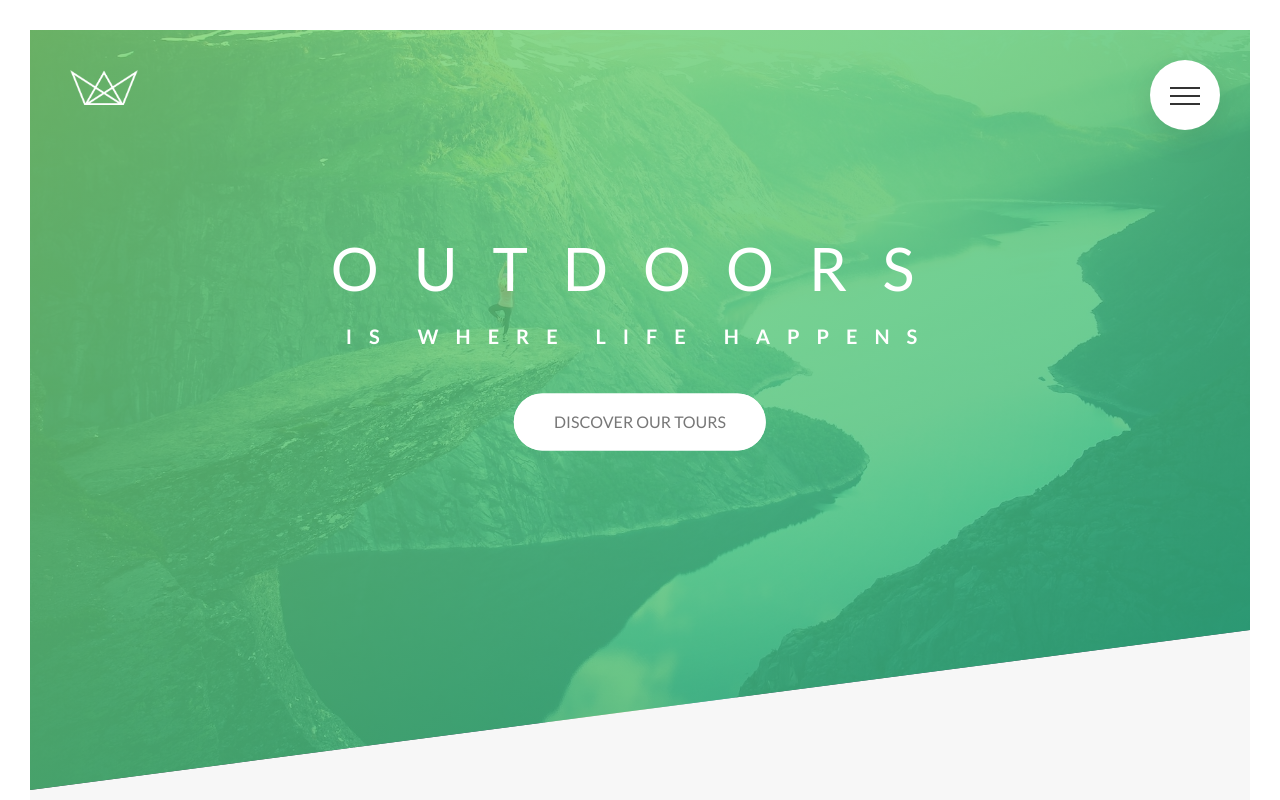
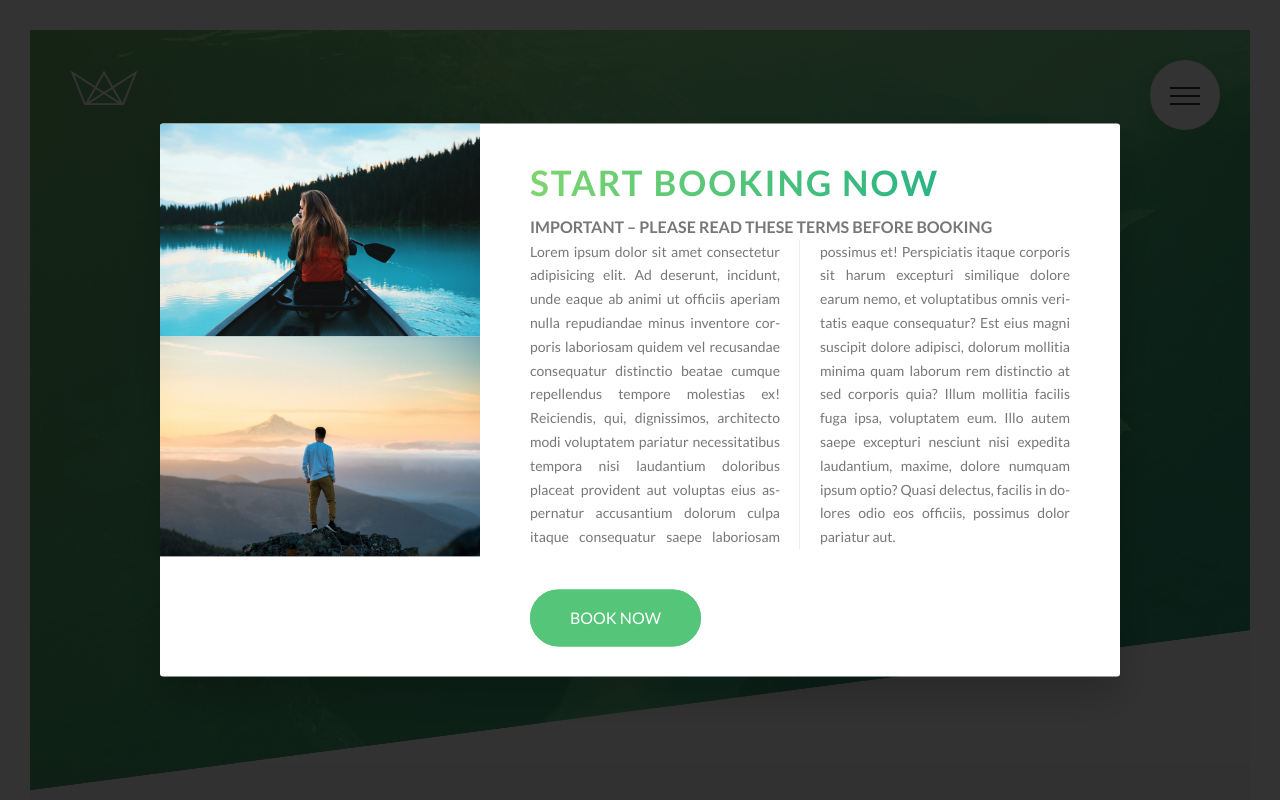
Before and after one commit to ebokes/advanced_css_course, a website: page index.html in a window 1280 px wide. Shown: the top 800 px of the page. Drawn offline with Linux system fonts and the light colour scheme.

Commit message:
Building a Pure CSS Popup - Part 1

```diff
--- a/index.html
+++ b/index.html
@@ -337,6 +337,32 @@
             </div>
         </div>
     </footer>
+    <div class="popup">
+        <div class="popup__content">
+            <div class="popup__left">
+                <img src="img/nat-8.jpg" alt="Tour photo" class="popup__img">
+                <img src="img/nat-9.jpg" alt="Tour photo" class="popup__img">
+            </div>
+            <div class="popup__right">
+                <h2 class="heading-secondary .u-margin-bottom-small">Start booking now</h2>
+                <h3 class="heading-tertiary .u-margin-bottom-small">Important &ndash; Please read these terms before
+                    booking</h3>
+                <p class="popup__text">
+                    Lorem ipsum dolor sit amet consectetur adipisicing elit. Ad deserunt, incidunt, unde eaque ab animi
+                    ut officiis aperiam nulla repudiandae minus inventore corporis laboriosam quidem vel recusandae
+                    consequatur distinctio beatae cumque repellendus tempore molestias ex! Reiciendis, qui, dignissimos,
+                    architecto modi voluptatem pariatur necessitatibus tempora nisi laudantium doloribus placeat
+                    provident aut voluptas eius aspernatur accusantium dolorum culpa itaque consequatur saepe laboriosam
+                    possimus et! Perspiciatis itaque corporis sit harum excepturi similique dolore earum nemo, et
+                    voluptatibus omnis veritatis eaque consequatur? Est eius magni suscipit dolore adipisci, dolorum
+                    mollitia minima quam laborum rem distinctio at sed corporis quia? Illum mollitia facilis fuga ipsa,
+                    voluptatem eum. Illo autem saepe excepturi nesciunt nisi expedita laudantium, maxime, dolore numquam
+                    ipsum optio? Quasi delectus, facilis in dolores odio eos officiis, possimus dolor pariatur aut.
+                </p>
+                <a href="#" class="btn btn--green">Book now</a>
+            </div>
+        </div>
+    </div>
 
     <!-- <section class="grid-test">
         <div class="row">
--- /dev/null
+++ b/sass/components/_popup.scss
@@ -0,0 +1,56 @@
+.popup{
+    background-color: rgba($color-black, .8);
+    position: fixed;
+    width: 100%;
+    height: 100vh;
+    top:0;
+    left:0;
+    z-index: 9100;
+
+    &__content{
+        @include center-hor-vert;
+        width: 75%;
+        background-color: $color-white;
+        box-shadow: 0 2rem 4rem rgba($color-black, .2);
+        border-radius: 3px;
+        display: table;
+        overflow: hidden;
+    }
+
+    &__left{
+        width: 33.33333333%;
+        display: table-cell;
+    }
+
+    &__right{
+        width: 66.66666667%;
+        display: table-cell;
+        vertical-align: middle;
+        padding: 3rem 5rem;
+    }
+
+    &__img{
+        display:block;
+        width:100%;
+    }
+
+    &__text{
+        text-align:justify;
+        font-size: 1.4rem;
+        margin-bottom: 4rem;
+
+        -moz-column-count: 2;
+        -moz-column-gap: 4rem;
+        -moz-column-rule: 1px solid $color-grey-light-2;
+
+        column-count: 2;
+        column-gap: 4rem;
+        column-rule: 1px solid $color-grey-light-2;
+
+        -moz-hyphens: auto;
+        -webkit-hyphens: auto;
+        -ms-hyphens: auto;
+        hyphens: auto;
+    }
+
+}
--- a/sass/layout/_navigation.scss
+++ b/sass/layout/_navigation.scss
@@ -40,6 +40,7 @@
         position: relative;
         opacity: 0;
         width: 0;
+        visibility: hidden;
         transition: all .8s cubic-bezier(0.34, 1.56, 0.64, 1);
 
     }
--- a/sass/main.scss
+++ b/sass/main.scss
@@ -13,6 +13,7 @@
 @import "components/composition";
 @import "components/feature-box";
 @import "components/form";
+@import "components/popup";
 @import "components/story";
 
 @import "layout/footer";
```
Also changed, not shown: css/style.css.
